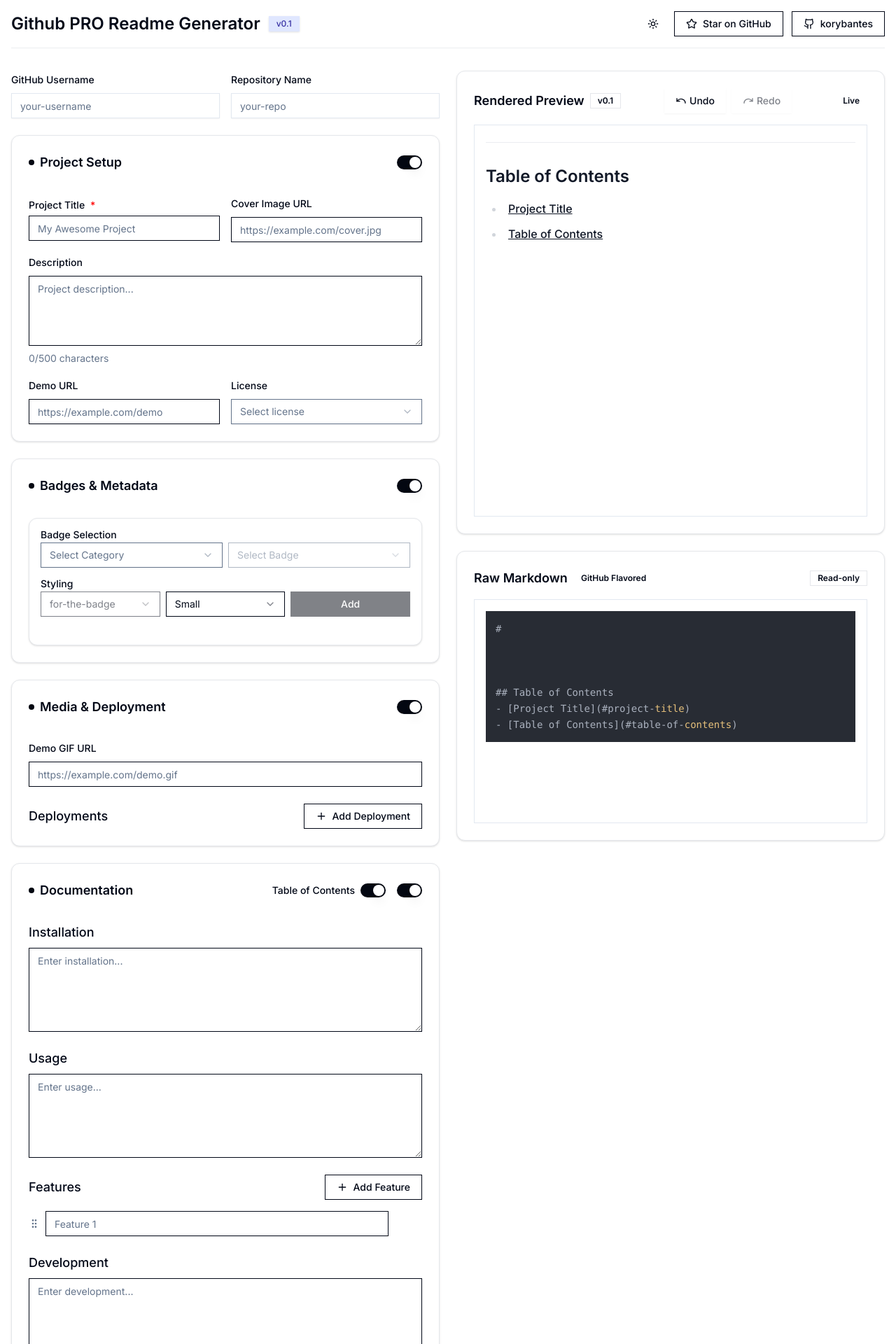
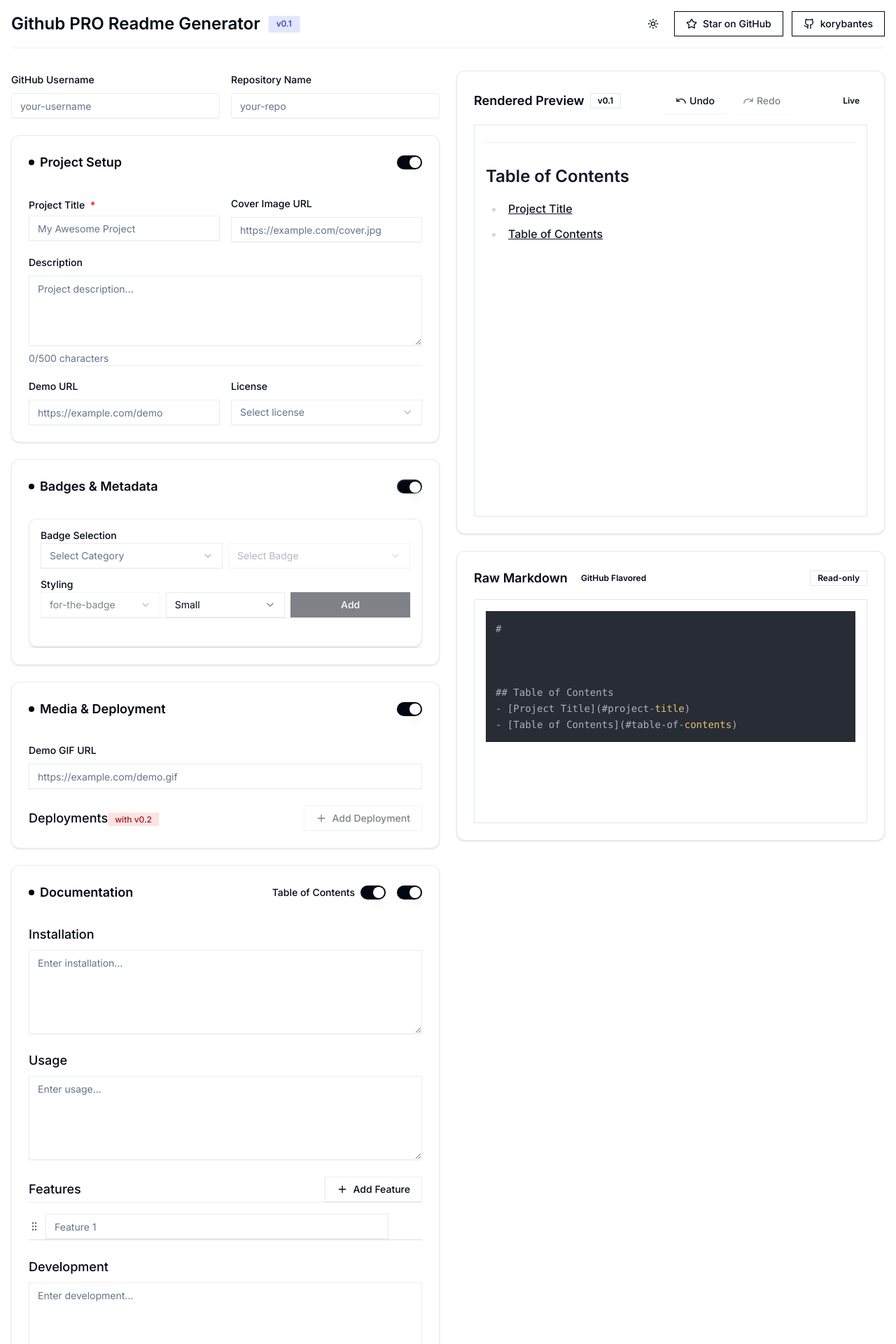
Before and after one commit to korybantes/github-pro-readme-generator, a Next.js app: page / in a window 1280 px wide. Shown: the top 1920 px of the page at 70% size. Built offline with nearby package versions, Linux system fonts and the light colour scheme.

Commit message:
borders fixed

```diff
--- a/src/app/editor-section.tsx
+++ b/src/app/editor-section.tsx
@@ -82,7 +82,7 @@ interface EditorSectionProps {
     project: boolean;
     badges: boolean;
     documentation: boolean;
-    media: boolean; // new section for Media & Deployment
+    media: boolean; // media deployment
   };
   setOpenSections: React.Dispatch<
     React.SetStateAction<{
@@ -92,7 +92,7 @@ interface EditorSectionProps {
       media: boolean;
     }>
   >;
-  // New props for media and deployment sections:
+  //new props for media and deployment sections:
   gifUrl: string;
   setGifUrl: (url: string) => void;
   deployments: Deployment[];
@@ -138,9 +138,9 @@ export function EditorSection({ ...props }: EditorSectionProps) {
   return (
     <div className="space-y-6">
       {/* Project Metadata Section */}
-      <Card className="p-6">
+      <Card className="p-6 border-b-subtle">
         <div className="space-y-4">
-          {/* Header with switch always visible */}
+          {/* Header switch */}
           <div className="flex items-center justify-between">
             <h3 className="text-lg font-semibold flex items-center gap-2">
               <span className="bg-primary w-2 h-2 rounded-full" />
@@ -166,7 +166,7 @@ export function EditorSection({ ...props }: EditorSectionProps) {
                     value={props.title}
                     onChange={(e) => props.setTitle(e.target.value)}
                     placeholder="My Awesome Project"
-                    className="w-full display:inline-block"
+                    className="w-full display:inline-block border-b-subtle"
                     required
                   />
                 </div>
@@ -177,7 +177,7 @@ export function EditorSection({ ...props }: EditorSectionProps) {
                     onChange={(e) => props.setCoverImage(e.target.value)}
                     placeholder="https://example.com/cover.jpg"
                     type="url"
-                    className="w-full"
+                    className="w-full border-b-subtle"
                   />
                 </div>
               </div>
@@ -188,10 +188,10 @@ export function EditorSection({ ...props }: EditorSectionProps) {
                   value={props.description}
                   onChange={(e) => props.setDescription(e.target.value)}
                   placeholder="Project description..."
-                  className="min-h-[100px] w-full"
+                  className="min-h-[100px] w-full border-b-subtle"
                   maxLength={500}
                 />
-                <div className="text-sm text-muted-foreground">
+                <div className="text-sm text-muted-foreground border-b-subtle">
                   {props.description.length}/500 characters
                 </div>
               </div>
@@ -204,13 +204,13 @@ export function EditorSection({ ...props }: EditorSectionProps) {
                     onChange={(e) => props.setDemoUrl(e.target.value)}
                     placeholder="https://example.com/demo"
                     type="url"
-                    className="w-full"
+                    className="w-full border-b-subtle"
                   />
                 </div>
                 <div className="space-y-2">
                   <Label>License</Label>
                   <Select value={props.license} onValueChange={props.setLicense}>
-                    <SelectTrigger className="w-full">
+                    <SelectTrigger className="w-full border-b-subtle">
                       <SelectValue placeholder="Select license" />
                     </SelectTrigger>
                     <SelectContent>
@@ -228,7 +228,7 @@ export function EditorSection({ ...props }: EditorSectionProps) {
       </Card>
 
       {/* Badge Selector Section */}
-      <Card className="p-6">
+      <Card className="p-6 border-b-subtle">
         <div className="space-y-4">
           {/* Header with switch always visible */}
           <div className="flex items-center justify-between">
@@ -239,12 +239,13 @@ export function EditorSection({ ...props }: EditorSectionProps) {
             <Switch
               checked={props.openSections.badges}
               onCheckedChange={() => toggleSection("badges")}
+              className="border-b-subtle"
             />
           </div>
 
           {/* Content conditionally rendered */}
           {props.openSections.badges && (
-            <div className="pt-4">
+            <div className="pt-4 border-b-subtle">
               <BadgeSelector
                 badges={props.badges}
                 setBadges={props.setBadges}
@@ -257,7 +258,7 @@ export function EditorSection({ ...props }: EditorSectionProps) {
       </Card>
 
       {/* Media & Deployment Section */}
-      <Card className="p-6">
+      <Card className="p-6 border-b-subtle">
         <div className="space-y-4">
           {/* Header with switch always visible */}
           <div className="flex items-center justify-between">
@@ -280,15 +281,17 @@ export function EditorSection({ ...props }: EditorSectionProps) {
                   onChange={(e) => props.setGifUrl(e.target.value)}
                   placeholder="https://example.com/demo.gif"
                   type="url"
-                  className="w-full"
+                  className="w-full border-b-subtle"
                 />
               </div>
 
               {/* Deployment Section */}
               <div className="space-y-4">
                 <div className="flex items-center justify-between">
-                  <Label className="text-lg font-medium">Deployments</Label>
-                  <Button variant="outline" onClick={addDeployment} className="gap-2">
+                  <Label className="text-lg font-medium">Deployments
+                  <span className="bg-red-100 text-red-800 text-xs font-medium me-2 px-2.5 py-0.5 rounded-sm dark:bg-red-900 dark:text-red-300">with v0.2</span>
+                  </Label>
+                  <Button variant="outline" onClick={addDeployment} className="gap-2 disabled border-b-subtle" disabled >
                     <Plus size={16} />
                     Add Deployment
                   </Button>
@@ -301,7 +304,7 @@ export function EditorSection({ ...props }: EditorSectionProps) {
                         updateDeployment(index, { provider: value, url: deployment.url })
                       }
                     >
-                      <SelectTrigger className="w-full">
+                      <SelectTrigger className="w-full border-b-subtle">
                         <SelectValue placeholder="Select provider" />
                       </SelectTrigger>
                       <SelectContent>
@@ -319,7 +322,7 @@ export function EditorSection({ ...props }: EditorSectionProps) {
                       }
                       placeholder="https://example.com"
                       type="url"
-                      className="w-full"
+                      className="w-full border-b-subtle"
                     />
                     <Button variant="ghost" size="sm" onClick={() => removeDeployment(index)}>
                       <Trash size={16} />
@@ -333,7 +336,7 @@ export function EditorSection({ ...props }: EditorSectionProps) {
       </Card>
 
       {/* Documentation Sections */}
-      <Card className="p-6">
+      <Card className="p-6 border-b-subtle">
         <div className="space-y-4">
           {/* Header with switches always visible */}
           <div className="flex items-center justify-between">
@@ -355,27 +358,27 @@ export function EditorSection({ ...props }: EditorSectionProps) {
 
           {/* Content conditionally rendered */}
           {props.openSections.documentation && (
-            <div className="space-y-6 pt-4">
+            <div className="space-y-6 pt-4 border-b-subtle">
               <SectionBlock title="Installation" value={props.installation} setValue={props.setInstallation} />
               <SectionBlock title="Usage" value={props.usage} setValue={props.setUsage} />
 
-              <div className="space-y-4">
-                <div className="flex items-center justify-between">
+              <div className="space-y-4 border-b-subtle">
+                <div className="flex items-center justify-between border-b-subtle">
                   <Label className="text-lg font-medium">Features</Label>
-                  <Button variant="outline" onClick={addFeature} className="gap-2">
+                  <Button variant="outline" onClick={addFeature} className="gap-2 border-b-subtle">
                     <Plus size={16} />
                     Add Feature
                   </Button>
                 </div>
                 <DndContext collisionDetection={closestCenter} onDragEnd={handleDragEnd}>
-                  <div className="space-y-2">
+                  <div className="space-y-2 border-b-subtle">
                     {props.features.map((feature, index) => (
                       <SortableItem key={index} id={feature} onRemove={() => removeFeature(index)}>
                         <Input
                           value={feature}
                           onChange={(e) => props.updateFeature(index, e.target.value)}
                           placeholder={`Feature ${index + 1}`}
-                          className="w-full"
+                          className="w-full border-b-subtle"
                         />
                       </SortableItem>
                     ))}
@@ -409,7 +412,7 @@ const SectionBlock = ({
       value={value}
       onChange={(e) => setValue(e.target.value)}
       placeholder={`Enter ${title.toLowerCase()}...`}
-      className="min-h-[120px] w-full"
+      className="min-h-[120px] w-full border-b-subtle"
     />
   </div>
 );
--- a/src/app/globals.css
+++ b/src/app/globals.css
@@ -33,7 +33,11 @@
     --muted: 217.2 32.6% 17.5%;
     --muted-foreground: 215 20.2% 65.1%;
     --border: 215 14% 30%;
-    --border-subtle: 214.3 31.8% 91.4%;
+    --border-subtle: 218 12% 64%;
+    --border-x-subtle: 218 12% 64%;
+    --border-y-subtle: 218 12% 64%;
+    --border-t-subtle: 218 12% 64%;
+    --border-b-subtle: 218 12% 64%;
     --ring: 212.7 26.8% 83.9%;
     --primary: 3 6 85;
     --primary-foreground: 222.2 84% 4.9%;
--- a/src/app/page.tsx
+++ b/src/app/page.tsx
@@ -436,7 +436,7 @@ export default function Home() {
                 value={username}
                 onChange={(e) => setUsername(e.target.value)}
                 placeholder="your-username"
-                className="border-subtle"
+                className="border-b-subtle border rounded"
               />
             </div>
             <div className="space-y-2">
@@ -445,7 +445,7 @@ export default function Home() {
                 value={repo}
                 onChange={(e) => setRepo(e.target.value)}
                 placeholder="your-repo"
-                className="border-subtle"
+                className="border-b-subtle border rounded"
               />
             </div>
           </div>
@@ -506,13 +506,13 @@ export default function Home() {
               </DropdownMenuTrigger>
               <DropdownMenuContent>
                 <DropdownMenuItem onSelect={() => handleExportSelect('markdown')}>
-                  Export .md
+                  Export .md <span className="bg-green-100 text-green-800 text-xs font-medium me-2 px-2.5 py-0.5 rounded-sm dark:bg-green-900 dark:text-green-300">README.md</span>
                 </DropdownMenuItem>
-                <DropdownMenuItem onSelect={() => handleExportSelect('html')}>
-                  Export HTML
+                <DropdownMenuItem onSelect={() => handleExportSelect('html')} disabled>
+                  Export HTML <span className="bg-red-100 text-red-800 text-xs font-medium me-2 px-2.5 py-0.5 rounded-sm dark:bg-red-900 dark:text-red-300">with v0.2</span>
                 </DropdownMenuItem>
-                <DropdownMenuItem onSelect={() => handleExportSelect('pdf')}>
-                  Export PDF
+                <DropdownMenuItem onSelect={() => handleExportSelect('pdf')} disabled>
+                  Export PDF <span className="bg-red-100 text-red-800 text-xs font-medium me-2 px-2.5 py-0.5 rounded-sm dark:bg-red-900 dark:text-red-300">with v0.2</span>
                 </DropdownMenuItem>
               </DropdownMenuContent>
             </DropdownMenu>
--- a/src/components/badge-selector.tsx
+++ b/src/components/badge-selector.tsx
@@ -127,14 +127,14 @@ export function BadgeSelector({ badges, setBadges, username, repo }: {
   };
 
   return (
-    <Card className="p-4 space-y-6">
+    <Card className="p-4 space-y-6 border-b-subtle">
       <div className="space-y-4">
         {/* Badge Selection Section */}
         <div>
           <Label className="mb-1 block">Badge Selection</Label>
           <div className="grid grid-cols-1 sm:grid-cols-2 gap-2">
             <Select value={selectedCategory} onValueChange={setSelectedCategory}>
-              <SelectTrigger className="w-full">
+              <SelectTrigger className="w-full border-b-subtle">
                 <SelectValue placeholder="Select Category" />
               </SelectTrigger>
               <SelectContent>
@@ -150,7 +150,7 @@ export function BadgeSelector({ badges, setBadges, username, repo }: {
               onValueChange={setSelectedBadge}
               disabled={!selectedCategory}
             >
-              <SelectTrigger className="w-full">
+              <SelectTrigger className="w-full border-b-subtle">
                 <SelectValue placeholder="Select Badge" />
               </SelectTrigger>
               <SelectContent>
@@ -169,12 +169,12 @@ export function BadgeSelector({ badges, setBadges, username, repo }: {
         {/* Styling Section */}
         <div>
           <Label className="mb-1 block">Styling</Label>
-          <div className="grid grid-cols-1 sm:grid-cols-3 gap-2">
+          <div className="grid grid-cols-1 sm:grid-cols-3 gap-2 border-b-subtle">
             <Select
             value={selectedStyle}
             onValueChange={setSelectedStyle}
             disabled={!selectedBadge}>
-              <SelectTrigger className="w-full">
+              <SelectTrigger className="w-full border-b-subtle">
                 <SelectValue placeholder="Select Style" />
               </SelectTrigger>
               <SelectContent>
@@ -186,7 +186,7 @@ export function BadgeSelector({ badges, setBadges, username, repo }: {
               </SelectContent>
             </Select>
             <Select value={selectedSize} onValueChange={(value)   => setSelectedSize(value as keyof typeof SIZE_CLASS_MAP) }>
-              <SelectTrigger className="w-full">
+              <SelectTrigger className="w-full border-b-subtle">
                 <SelectValue placeholder="Select Size" />
               </SelectTrigger>
               <SelectContent>
@@ -212,8 +212,8 @@ export function BadgeSelector({ badges, setBadges, username, repo }: {
         {/* Preview Section */}
         {selectedBadge && (
           <div className="mt-4">
-            <Label className="mb-1 block">Preview:</Label>
-            <div className="p-2 border rounded inline-block">
+            <Label className="mb-1 block border-b-subtle">Preview:</Label>
+            <div className="p-2 inline-block border-b-subtle">
               <img
                 alt="Preview Badge"
                 src={previewBadgeUrl}
```
